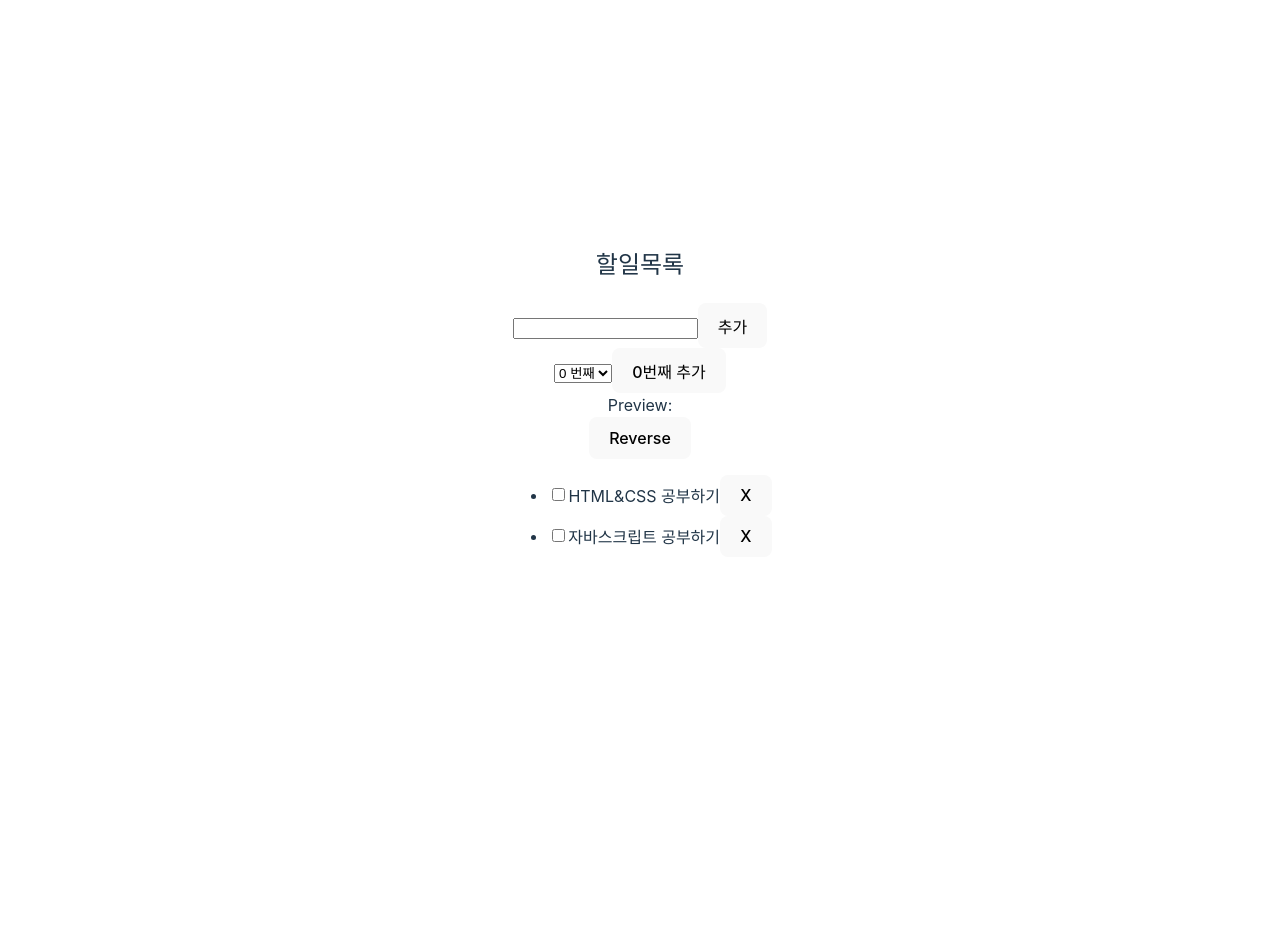
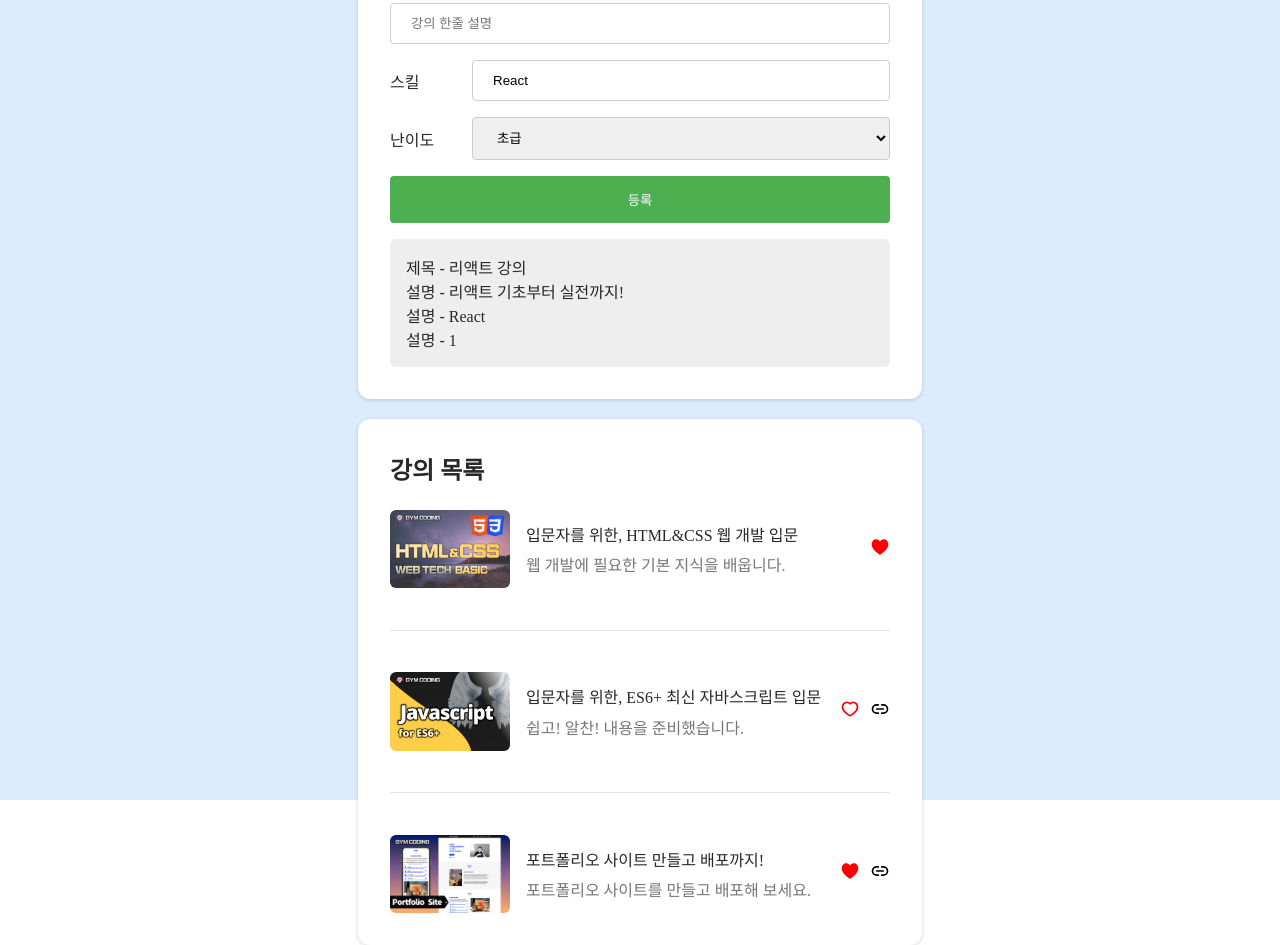
Before and after one commit to sanggusseu/learn-react, a React (Vite) app: page / in a window 1280 px wide. Before the commit the page ends 800 px from the top, so only its background shows below. Built offline with nearby package versions, Linux system fonts and the light colour scheme.

Commit message:
좋아요 useState

```diff
--- a/src/AppCourse.jsx
+++ b/src/AppCourse.jsx
@@ -1,9 +1,10 @@
+import { useState } from 'react';
 import './AppCourse.css';
 import CourseForm from './components/course/CourseForm';
 import CourseListCard from './components/course/CourseListCard';
 
 function App() {
-  const items = [
+  const [items, setItems] = useState([
     {
       title: '입문자를 위한, HTML&CSS 웹 개발 입문',
       description: '웹 개발에 필요한 기본 지식을 배웁니다.',
@@ -24,14 +25,26 @@ function App() {
       isFavorite: true,
       link: 'https://inf.run/YkAN',
     },
-  ];
+  ]);
+
+  const handleFavorite = index => {
+    const newItems = items.toSpliced(index, 1, {
+      ...items[index],
+      isFavorite: !items[index].isFavorite,
+    });
+    setItems(newItems);
+  };
 
   // const temp = items.filter(item => item.isFavorite);
   return (
     <>
       <main style={{ flexDirection: 'column', gap: '20px' }}>
         <CourseForm />
-        <CourseListCard title='강의 목록' items={items} />
+        <CourseListCard
+          title='강의 목록'
+          items={items}
+          onHandleFavorite={handleFavorite}
+        />
         {/* <CourseListCard title='관심 강의' items={temp} /> */}
       </main>
     </>
--- a/src/components/course/CourseItem.jsx
+++ b/src/components/course/CourseItem.jsx
@@ -1,6 +1,9 @@
-function HeartIconBtn({ isFavorite }) {
+function HeartIconBtn({ isFavorite, index, onHandleFavorite }) {
+  const handleFavorite = () => {
+    onHandleFavorite(index);
+  };
   return (
-    <button type='button' className='btn'>
+    <button type='button' className='btn' onClick={handleFavorite}>
       {/* {isFavorite ? (
         <img className='btn__img' src='/img/heart-fill-icon.svg' />
       ) : (
@@ -28,6 +31,8 @@ export default function CourseItem({
   thumbnail,
   isFavorite,
   link,
+  index,
+  onHandleFavorite,
 }) {
   return (
     <article className='course'>
@@ -37,7 +42,11 @@ export default function CourseItem({
         <div className='course__description'>{description}</div>
       </div>
       <div className='course__icons'>
-        <HeartIconBtn isFavorite={isFavorite} />
+        <HeartIconBtn
+          isFavorite={isFavorite}
+          index={index}
+          onHandleFavorite={onHandleFavorite}
+        />
         {link && <LinkIconBtn />}
       </div>
     </article>
--- a/src/components/course/CourseListCard.jsx
+++ b/src/components/course/CourseListCard.jsx
@@ -2,7 +2,7 @@ import { Fragment } from 'react';
 import Card from '../Card';
 import CourseItem from './CourseItem';
 
-export default function CourseListCard({ title, items }) {
+export default function CourseListCard({ title, items, onHandleFavorite }) {
   const lastIndex = items.length - 1;
 
   return (
@@ -10,7 +10,11 @@ export default function CourseListCard({ title, items }) {
       <div className='courses'>
         {items.map((item, i) => (
           <Fragment key={i + item.title}>
-            <CourseItem {...item} />
+            <CourseItem
+              {...item}
+              index={i}
+              onHandleFavorite={onHandleFavorite}
+            />
             {i !== lastIndex && <hr className='divider' />}
           </Fragment>
         ))}
--- a/src/main.jsx
+++ b/src/main.jsx
@@ -1,6 +1,6 @@
 import React from 'react';
 import ReactDOM from 'react-dom/client';
-import App from './AppTodo.jsx';
+import App from './AppCourse.jsx';
 // import AppCounter from './AppCounter.jsx';
 import './index.css';
 
```
